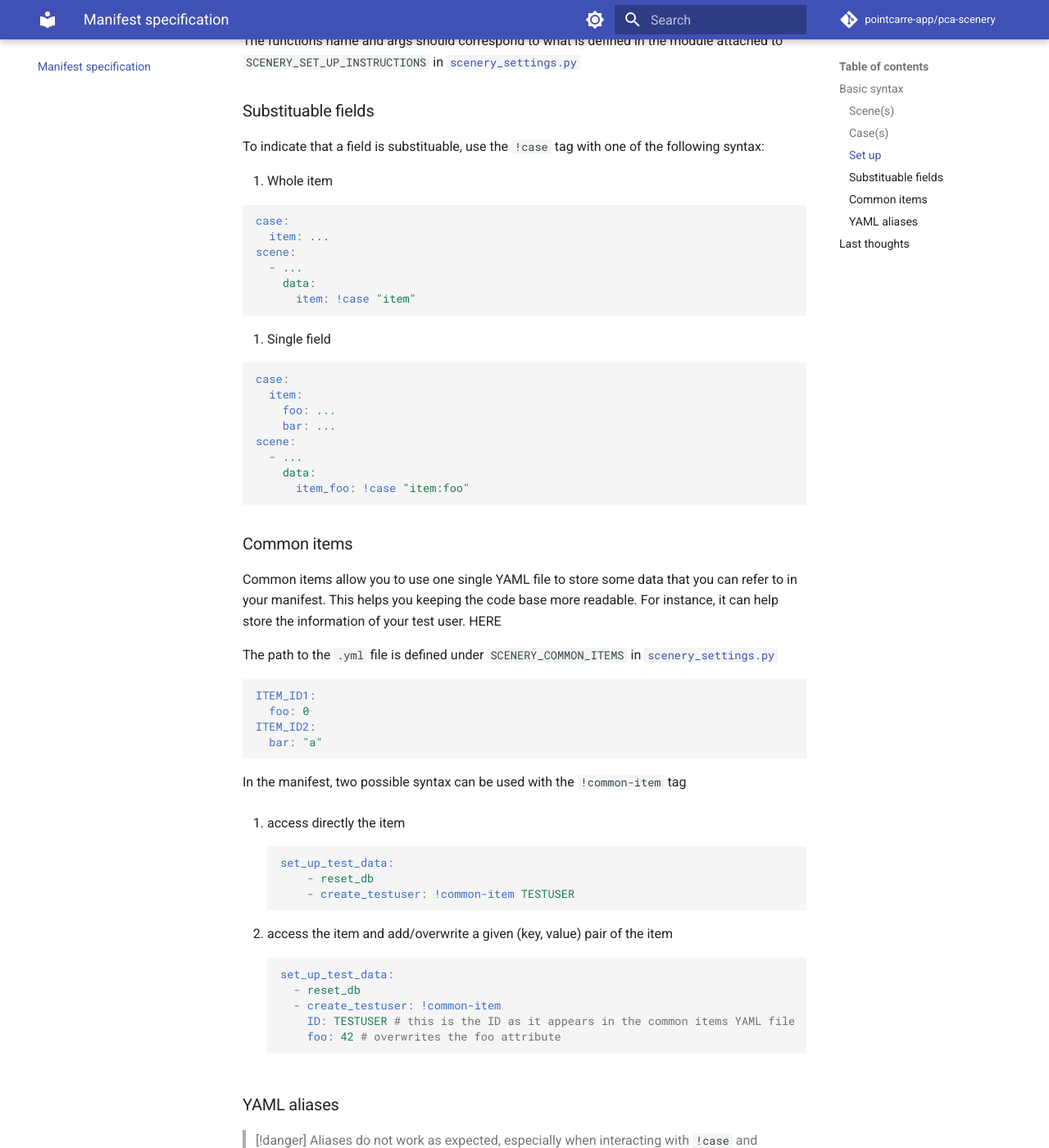
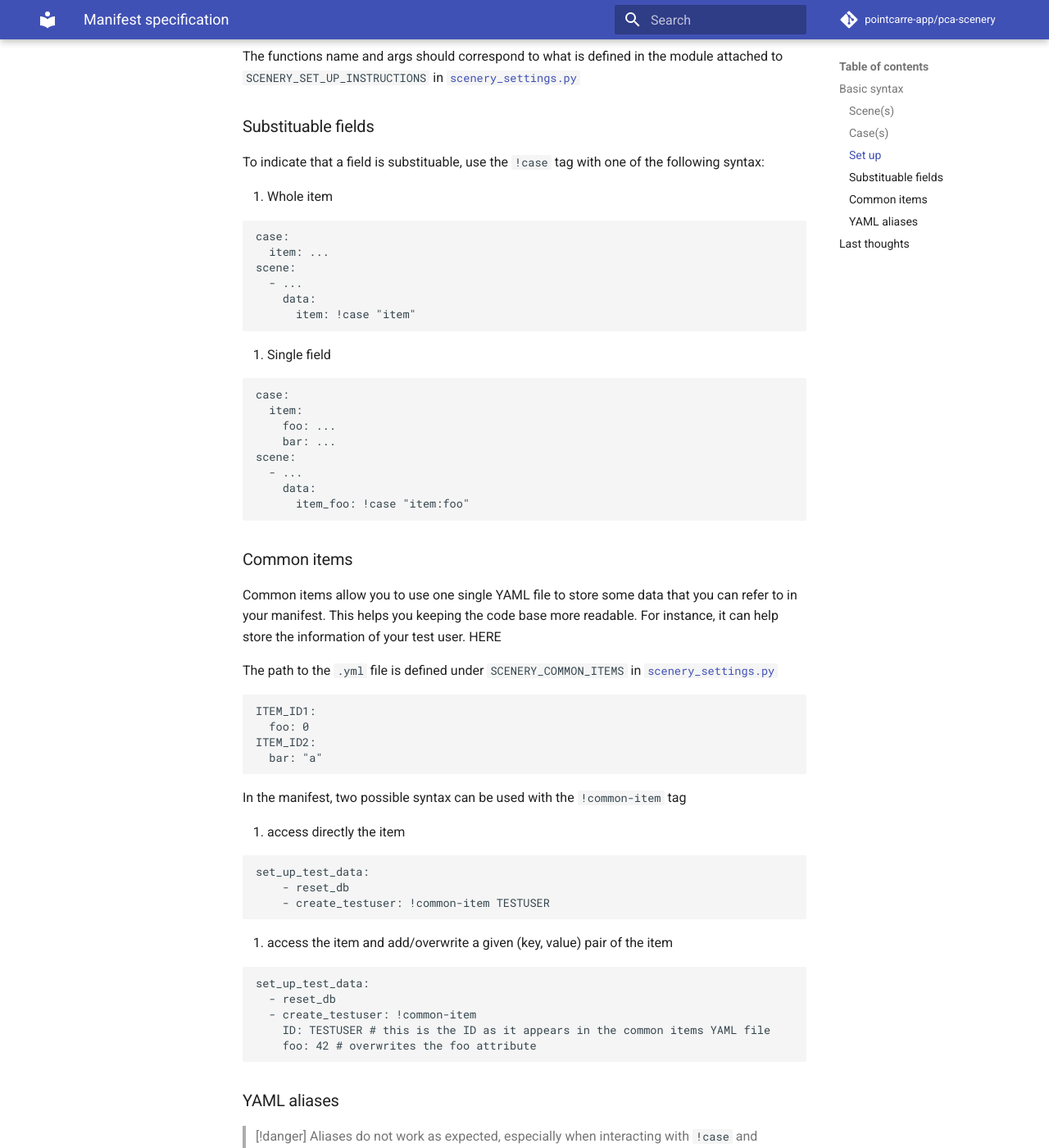
Before and after one commit to pointcarre-app/pca-scenery, an MkDocs documentation site: the page built from docs/manifest_specification.md, in a window 1280 px wide and 1400 px high, scrolled down 1910 px. Shown: the whole window at 82% size. Built offline with MkDocs 1.6.1 and Material for MkDocs 9.7.7, drawn with Linux system fonts in a browser that asks for light colours; comment, search, counter and statistics services are not loaded; some of the changed text lies outside the part shown.

```diff
--- a/mkdocs.yml
+++ b/mkdocs.yml
@@ -2,56 +2,75 @@ site_name: Scenery
 site_url: https://pointcarre-app.github.io/pca-scenery/
 repo_url: https://github.com/pointcarre-app/pca-scenery
 repo_name: pointcarre-app/pca-scenery
+
+# theme:
+#   name: material
+#   features:
+#     - navigation.tabs
+#     - navigation.sections
+#     - navigation.top
+#     - navigation.tracking
+#     - navigation.expand
+#   palette:
+#     - scheme: default
+#       primary: indigo
+#       accent: indigo
+#       toggle:
+#         icon: material/brightness-7
+#         name: Switch to dark mode
+#     - scheme: slate
+#       primary: indigo
+#       accent: indigo
+#       toggle:
+#         icon: material/brightness-4
+#         name: Switch to light mode
 
 theme:
   name: material
   features:
     - navigation.tabs
     - navigation.sections
-    - navigation.top
-    - navigation.tracking
-    - navigation.expand
-  palette:
-    - scheme: default
-      primary: indigo
-      accent: indigo
-      toggle:
-        icon: material/brightness-7
-        name: Switch to dark mode
-    - scheme: slate
-      primary: indigo
-      accent: indigo
-      toggle:
-        icon: material/brightness-4
-        name: Switch to light mode
+
+# nav:
+#   - Home: index.md
+#   - Installation: installation.md
+#   - Glossary: glossary.md
+#   - Usage: usage.md
+#   - Manifest specification: manifest_specification.md
+#   - Settings: settings.md
+#   - API Reference: api.md
+#   - Examples: examples/basic.md
+#   - Contributing: contributing.md
+
 
 nav:
   - Home: index.md
   - Installation: installation.md
-  - Glossary: glossary.md
   - Usage: usage.md
-  - Manifest specification: manifest_specification.md
-  - Settings: settings.md
   - API Reference: api.md
-  - Examples: examples/basic.md
-  - Contributing: contributing.md
 
 plugins:
   - search
   - mkdocstrings:
       default_handler: python
-      handlers:
-        python:
-          rendering:
-            show_source: true
 
-markdown_extensions:
-  - pymdownx.highlight:
-      anchor_linenums: true
-  - pymdownx.inlinehilite
-  - pymdownx.snippets
-  - pymdownx.superfences
-  - admonition
-  - pymdownx.details
-  - pymdownx.tasklist:
-      custom_checkbox: true
+
+# plugins:
+#   - search
+#   - mkdocstrings:
+#       default_handler: python
+#       handlers:
+#         python:
+#           rendering:
+#             show_source: true
+
+# markdown_extensions:
+#   - pymdownx.highlight:
+#       anchor_linenums: true
+#   - pymdownx.inlinehilite
+#   - pymdownx.snippets
+#   - pymdownx.superfences
+#   - admonition
+#   - pymdownx.details
+#   - pymdownx.tasklist:
+#       custom_checkbox: true
```
Also changed, not shown: README.md (+1 -1 lines), 1 other file.
